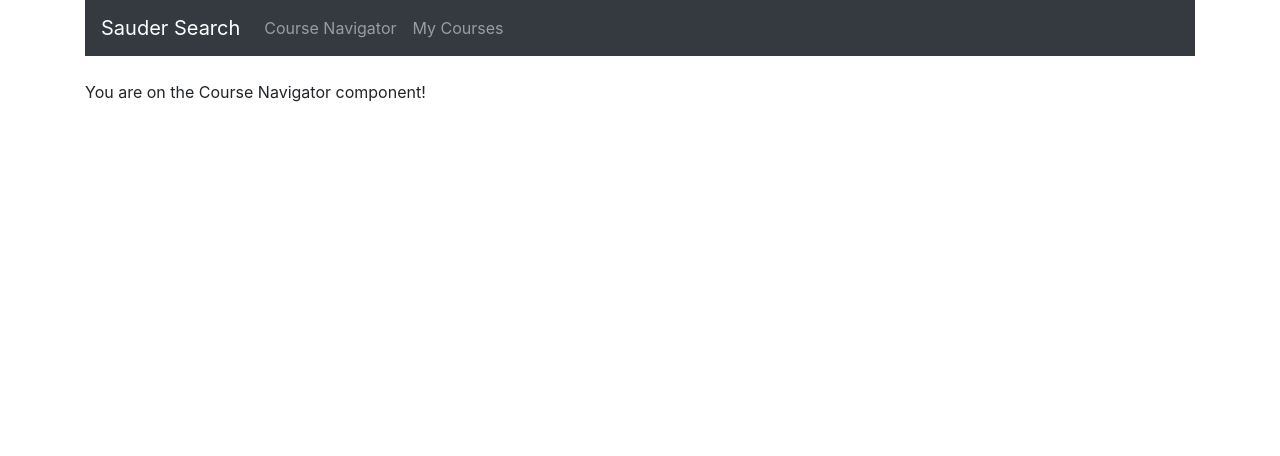
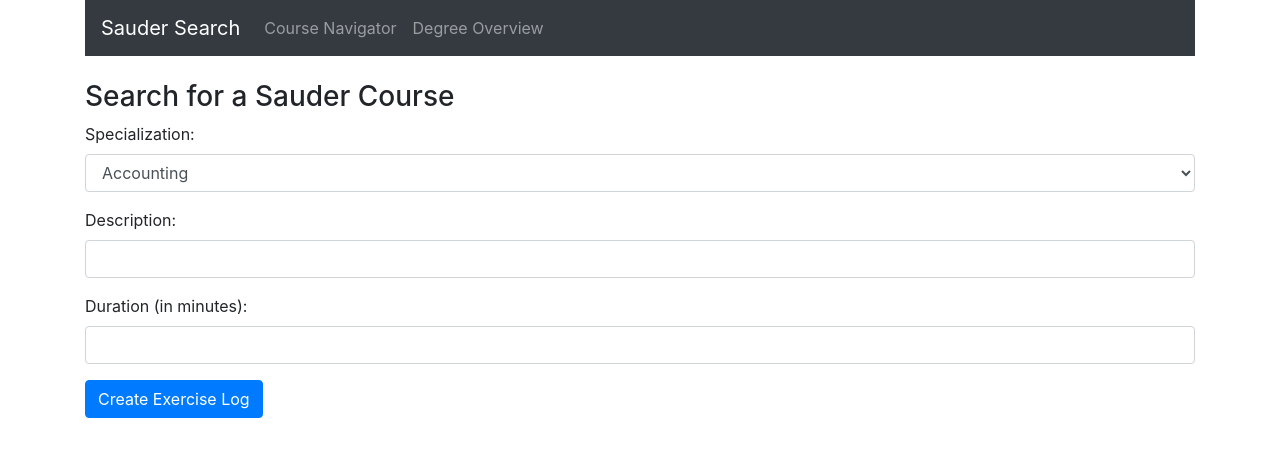
Before and after one commit to baojill/SauderSearch, a React (Create React App) app: page / in a window 1280 px wide. Shown: the top 456 px of the page. Built offline with nearby package versions, Linux system fonts and the light colour scheme.

Commit message:
Added Dropdown

```diff
--- a/src/components/course-navigator.js
+++ b/src/components/course-navigator.js
@@ -1,10 +1,147 @@
 import React, { Component } from "react";
 
 export default class CourseNavigator extends Component {
+  constructor(props) {
+    super(props);
+
+    this.onChangeID = this.onChangeID.bind(this);
+    this.onChangeName = this.onChangeName.bind(this);
+    this.onChangeDescription = this.onChangeDescription.bind(this);
+    this.onChangeSpecialization = this.onChangeSpecialization.bind(this);
+    this.onChangeCredits = this.onChangeCredits.bind(this);
+    this.onChangePrereqs = this.onChangePrereqs.bind(this);
+
+    this.state = {
+      couseID: "",
+      courseName: "",
+      description: "",
+      specialization: "",
+      credits: 0,
+      prereqs: [],
+      options: [],
+    };
+  }
+
+  onChangeID(e) {
+    this.setState({
+      courseID: e.target.value,
+    });
+  }
+
+  onChangeName(e) {
+    this.setState({
+      courseName: e.target.value,
+    });
+  }
+
+  onChangeDescription(e) {
+    this.setState({
+      description: e.target.value,
+    });
+  }
+
+  onChangeSpecialization(e) {
+    this.setState({
+      specialization: e.target.value,
+    });
+  }
+
+  onChangeCredits(e) {
+    this.setState({
+      credits: e.target.value,
+    });
+  }
+
+  onChangePrereqs(e) {
+    this.setState({
+      prereqs: e.target.value,
+    });
+  }
+
+  onSubmit(e) {
+    e.preventDefault();
+
+    const course = {
+      courseID: this.state.courseID,
+      courseName: this.state.courseName,
+      description: this.state.description,
+      specialization: this.state.specialization,
+      credits: this.state.credits,
+      prereqs: this.state.prereqs,
+    };
+
+    console.log(course);
+
+    window.location = "/";
+  }
+
+  componentDidMount() {
+    this.setState({
+      options: [
+        "Accounting",
+        "Business Technology Management",
+        "Entrepreneurship",
+        "Finance",
+        "General Business Management",
+        "Global Supply Chain and Logistics Management",
+        "Marketing",
+        "Operations and Logistics",
+        "Organizational Behaviour and Human Resources",
+        "Real Estate",
+      ],
+    });
+  }
+
   render() {
     return (
       <div>
-        <p>You are on the Course Navigator component!</p>
+        <h3>Search for a Sauder Course</h3>
+        <form onSubmit={this.onSubmit}>
+          <div className="form-group">
+            <label>Specialization: </label>
+            <select
+              ref="userInput"
+              required
+              className="form-control"
+              value={this.state.specialization}
+              onChange={this.onChangeSpecialization}
+            >
+              {this.state.options.map(function (option) {
+                return (
+                  <option key={option} value={option}>
+                    {option}
+                  </option>
+                );
+              })}
+            </select>
+          </div>
+          <div className="form-group">
+            <label>Description: </label>
+            <input
+              type="text"
+              required
+              className="form-control"
+              value={this.state.description}
+              onChange={this.onChangeDescription}
+            />
+          </div>
+          <div className="form-group">
+            <label>Duration (in minutes): </label>
+            <input
+              type="text"
+              className="form-control"
+              value={this.state.duration}
+              onChange={this.onChangeDuration}
+            />
+          </div>
+          <div className="form-group">
+            <input
+              type="submit"
+              value="Create Exercise Log"
+              className="btn btn-primary"
+            />
+          </div>
+        </form>
       </div>
     );
   }
--- a/src/components/my-courses.js
+++ /dev/null
@@ -1,11 +0,0 @@
-import React, { Component } from "react";
-
-export default class MyCourses extends Component {
-  render() {
-    return (
-      <div>
-        <p>You are on the My Courses component!</p>
-      </div>
-    );
-  }
-}
--- a/src/components/navbar.component.js
+++ b/src/components/navbar.component.js
@@ -17,7 +17,7 @@
             </li>
             <li className="navbar-item">
               <Link to="/create" className="nav-link">
-                My Courses
+                Degree Overview
               </Link>
             </li>
           </ul>
```
Also changed, not shown: src/components/degree-overview.js (added, +11 -0 lines).
